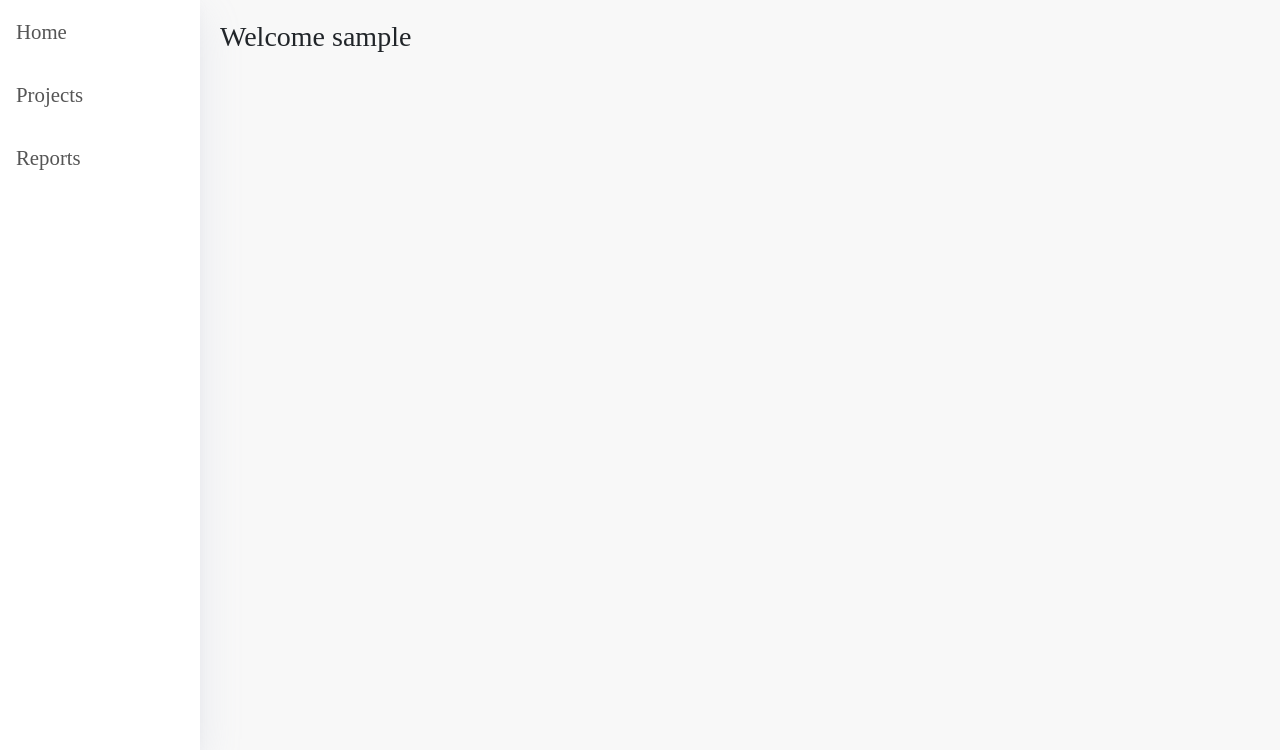
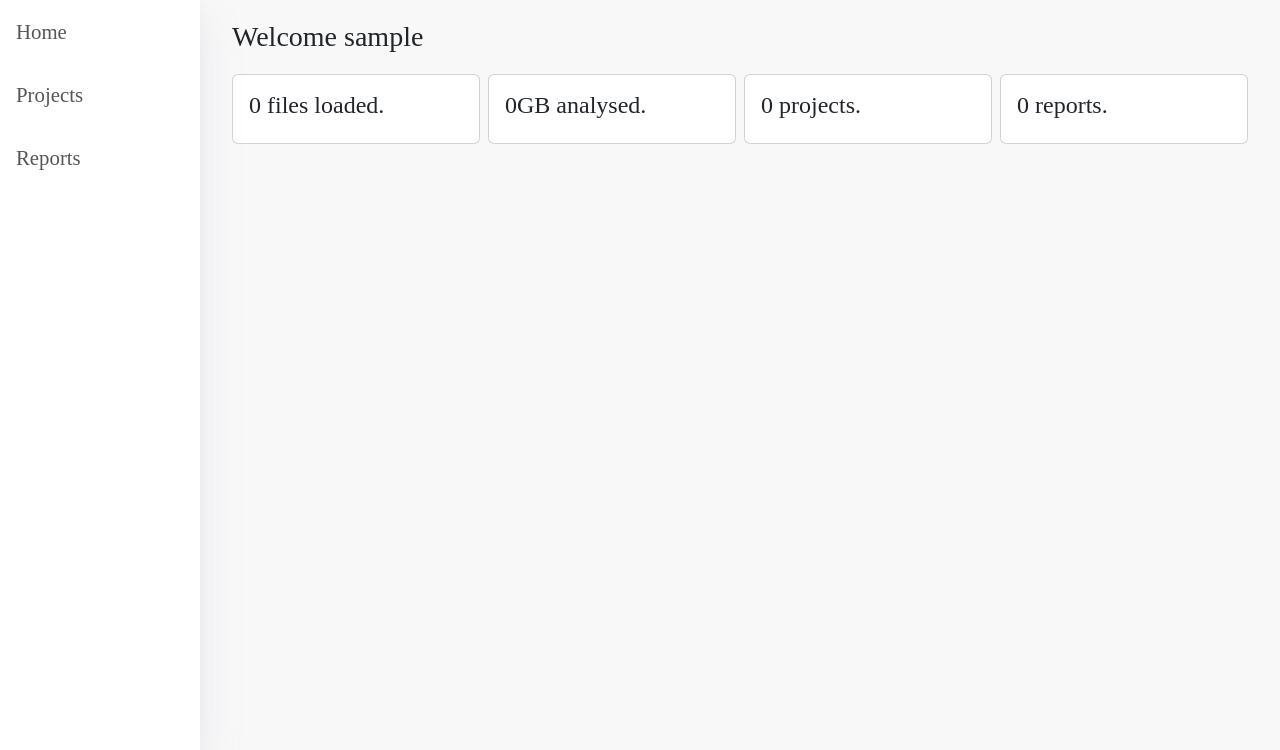
Before and after one commit to tris-g/GTAInfralign, a Django app: page / in a window 1280 px wide. Shown: the part 52-802 px from the top of the page. Run offline with Django 5.2, Linux system fonts and the light colour scheme; the visitor is signed in with stand-in values (Sample User, id 1); data that the repository does not hold is empty; some libraries are stand-ins or nearby versions.

Commit message:
dashboard metrics

```diff
--- a/analytics/templates/dashboard.html
+++ b/analytics/templates/dashboard.html
@@ -1,11 +1,74 @@
 {% extends "base.html" %}
 
 {% block title %}Dashboard | Infralign{% endblock %}
+
+{% block head %}
+<script src="https://code.jquery.com/jquery-3.7.1.min.js" integrity="sha256-/JqT3SQfawRcv/BIHPThkBvs0OEvtFFmqPF/lYI/Cxo=" crossorigin="anonymous"></script>
+<script src="https://cdnjs.cloudflare.com/ajax/libs/jquery-animateNumber/0.0.14/jquery.animateNumber.min.js"></script>
+{% endblock %}
 
 {% block breadcrumb %}
 <li class="breadcrumb-item active" aria-current="page">Dashboard</li>
 {% endblock breadcrumb %}
 
 {% block content %}
-<h3>Welcome {{ username }}</h3>
+<div class="container-fluid">
+    <div class="row">
+        <div class="col">
+            <h3>Welcome {{ username }}</h3>
+        </div>
+    </div>
+    <div class="row mt-1 g-2">
+        <div class="col">
+            <div class="card">
+                <div class="card-body d-flex">
+                    <h4 id="file-num">0</h4><h4>&nbsp;files loaded.</h4>
+                </div>
+            </div>
+        </div>
+        <div class="col">
+            <div class="card">
+                <div class="card-body d-flex">
+                    <h4 id="file-size">0</h4><h4>GB analysed.</h4>
+                </div>
+            </div>
+        </div>
+        <div class="col">
+            <div class="card">
+                <div class="card-body d-flex">
+                    <h4 id="project-num">0</h4><h4>&nbsp;projects.</h4>
+                </div>
+            </div>
+        </div>
+        <div class="col">
+            <div class="card">
+                <div class="card-body d-flex">
+                    <h4 id="report-num">0</h4><h4>&nbsp;reports.</h4>
+                </div>
+            </div>
+        </div>
+    </div>
+</div>
+<div id="data" data-url="{% url 'dash_data' %}"></div>
+<script>
+    const STAT_ANIM = 'swing'
+    const STAT_ANIM_WAIT_TIME = 4000
+
+    $.ajax({
+        url: $("#data").attr("data-url"),
+        dataType: 'json',
+        success: function(dict) {
+            // Populate the cards
+            setTimeout(() => {
+                // Simulating an AJAX response
+                $('#file-num').animateNumber({ number: dict.files, easing: STAT_ANIM }, STAT_ANIM_WAIT_TIME);
+                $('#file-size').animateNumber({ number: (dict.data / 1e+9).toFixed(1), easing: STAT_ANIM, numberStep: function (now, tween) {
+                        // Format the number with one decimal place
+                        $(tween.elem).text(now.toFixed(1));
+                    }}, STAT_ANIM_WAIT_TIME);
+                $('#project-num').animateNumber({ number: dict.projects, easing: STAT_ANIM }, STAT_ANIM_WAIT_TIME);
+                $('#report-num').animateNumber({ number: dict.reports, easing: STAT_ANIM }, STAT_ANIM_WAIT_TIME);
+            }, 500);
+        }});
+</script>
 {% endblock content %}
--- a/analytics/urls.py
+++ b/analytics/urls.py
@@ -11,5 +11,6 @@ urlpatterns = [
     path('reports', views.view_all_reports, name='view_all_reports'),
     path('reports/new', views.add_report, name='add_report'),
     path('reports/<int:report_pk>/delete', views.delete_report, name='delete_report'),
-    path('reports/data/<int:report_pk>', views.report_data, name='report_data'),
+    path('data/report/<int:report_pk>', views.report_data, name='report_data'),
+    path('data/dash', views.dash_data, name='dash_data'),
 ]
--- a/analytics/views.py
+++ b/analytics/views.py
@@ -106,6 +106,17 @@ def report_data(request, report_pk):
     return JsonResponse(AutodeskConstructionCloudReport.objects.get(pk=report_pk).data[0])
 
 @login_required
+def dash_data(request):
+    num_files = 0; num_data = 0; num_reports = 0
+    for rep in AutodeskConstructionCloudReport.objects.all():
+        file_size_data = json.loads(rep.data[0].get('file_sizes'))
+        num_files += len(file_size_data)
+        num_data += sum(file_size_data)
+        num_reports += 1
+    num_projects = len(AutodeskConstructionCloudProject.objects.all())
+    return JsonResponse({'files': num_files, 'data': num_data, 'projects': num_projects, 'reports': num_reports})
+
+@login_required
 def delete_report(request, report_pk):
     if not request.user.has_perm('analytics.delete_autodeskconstructioncloudreport'):
         raise PermissionDenied
```
